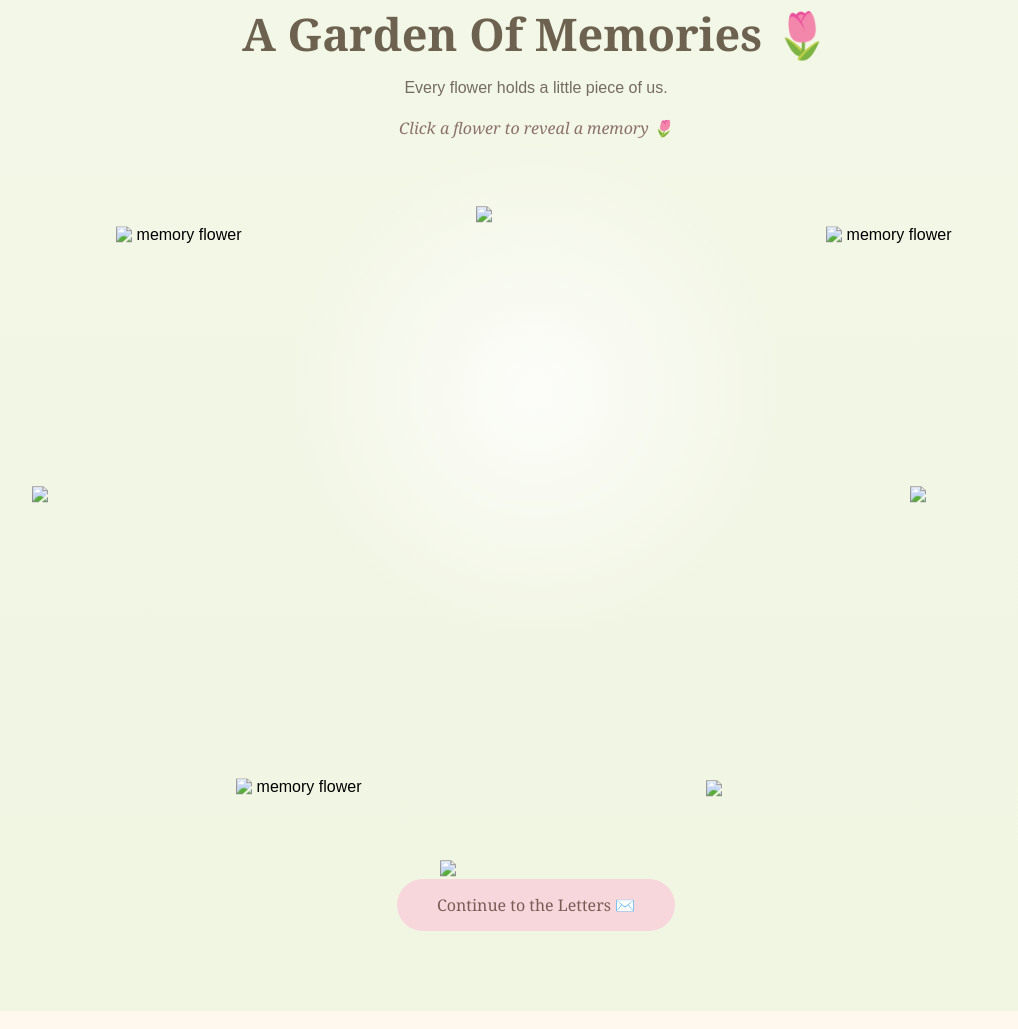
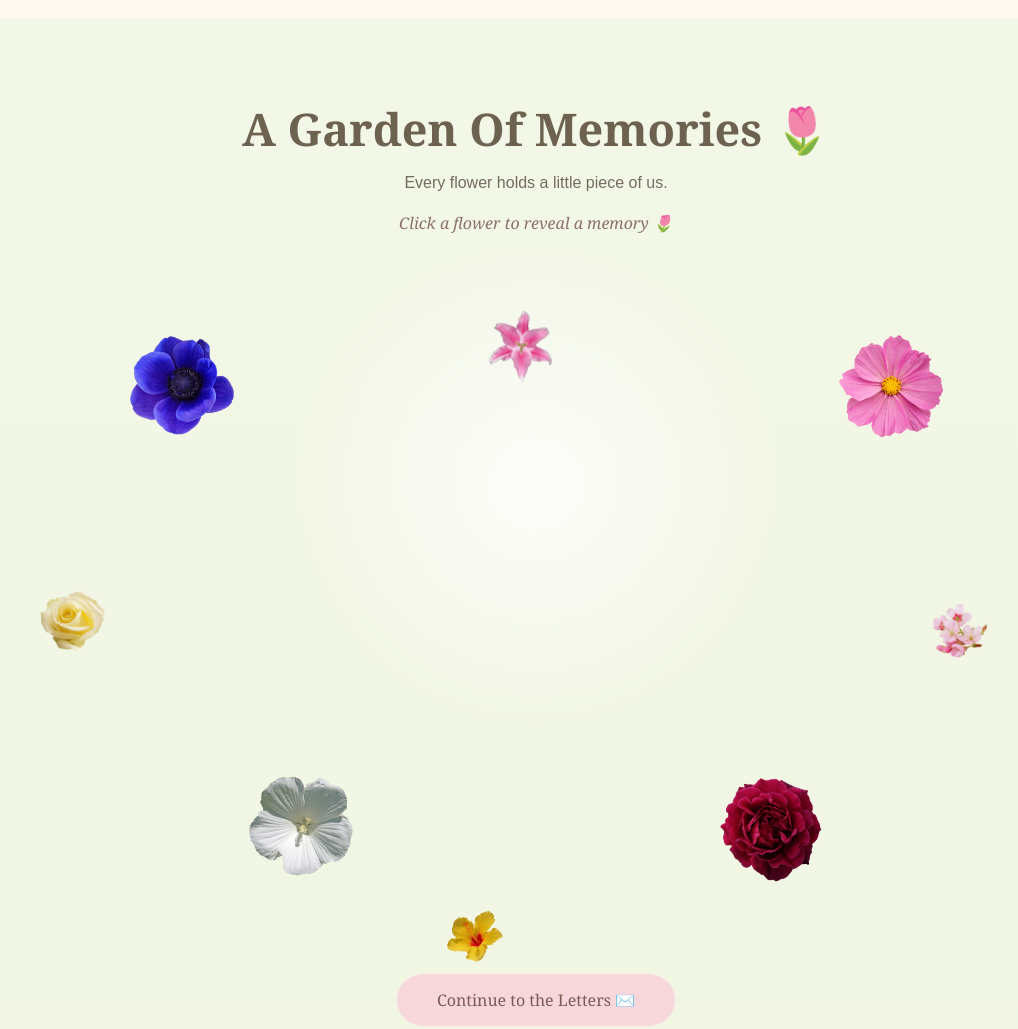
Before and after one commit to amemimumo/sekars-little-garden, a plain HTML site: page index.html in a window 1280 px wide. Shown: the part 1677-2706 px from the top of the page, without its empty margins (104-1122 px from the left). Drawn offline with Linux system fonts and the light colour scheme; files whose address does not match are found by name.

Commit message:
Update index.html

```diff
--- a/index.html
+++ b/index.html
@@ -88,7 +88,7 @@ loop>
         <div class="photo-frame">
 
             <img
-            src="assets/images/birthday-photo.jpg"
+            src="birthday-photo.jpg"
             alt="A memory together">
 
         </div>
@@ -155,7 +155,7 @@ Click a flower to reveal a memory 🌷
 
 
             <img
-            src="assets/images/flowers/flower-01.png"
+            src="flower-01.png"
             alt="memory flower">
 
 
@@ -171,7 +171,7 @@ Click a flower to reveal a memory 🌷
 
 
             <img
-            src="assets/images/flowers/flower-02.png"
+            src="flower-02.png"
             alt="memory flower">
 
 
@@ -187,7 +187,7 @@ Click a flower to reveal a memory 🌷
 
 
             <img
-            src="assets/images/flowers/flower-03.png"
+            src="flower-03.png"
             alt="memory flower">
 
 
@@ -199,7 +199,7 @@ data-image="memory-04.jpg"
 data-text="Thought you looked very cute here hehe.">
 
     <img
-    src="assets/images/flowers/flower-04.png">
+    src="flower-04.png">
 
 </div>
 
@@ -208,7 +208,7 @@ class="flower flower-5"
 data-image="memory-05.jpg"
 data-text="Look at you, not wearing helmet, ckckck.">
 
-<img src="assets/images/flowers/flower-05.png">
+<img src="flower-05.png">
 
 </div>
 
@@ -217,7 +217,7 @@ class="flower flower-6"
 data-image="memory-06.jpg"
 data-text="DM = Uniqlo.">
 
-<img src="assets/images/flowers/flower-06.png">
+<img src="flower-06.png">
 
 </div>
 
@@ -226,7 +226,7 @@ class="flower flower-7"
 data-image="memory-07.jpg"
 data-text="To light up the candles on your birthday cake wohoo.">
 
-<img src="assets/images/flowers/flower-07.png">
+<img src="flower-07.png">
 
 </div>
 
@@ -235,7 +235,7 @@ class="flower flower-8"
 data-image="memory-08.jpg"
 data-text="This could be a meme.">
 
-<img src="assets/images/flowers/flower-08.png">
+<img src="flower-08.png">
 
 </div>
 
```
